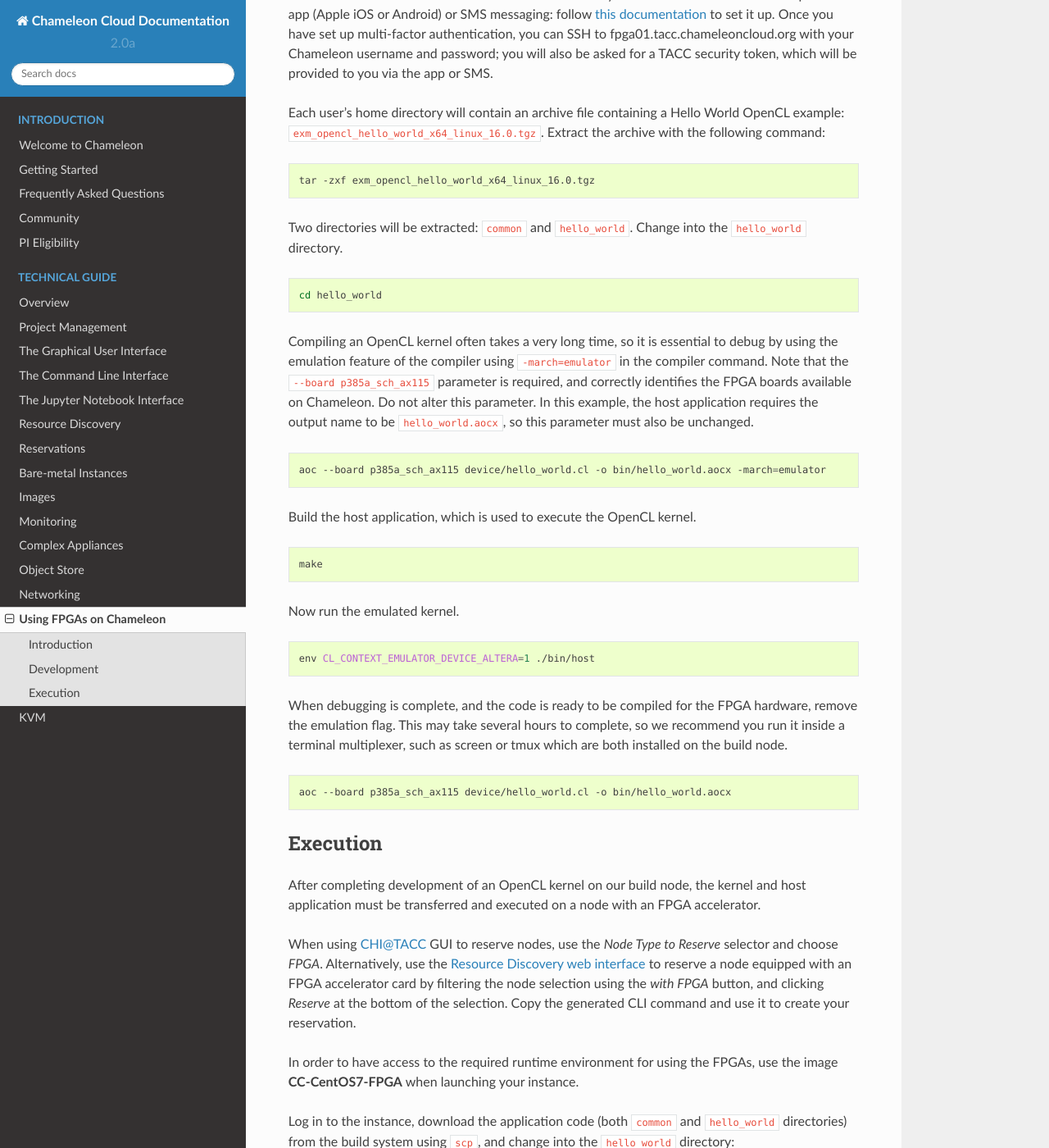
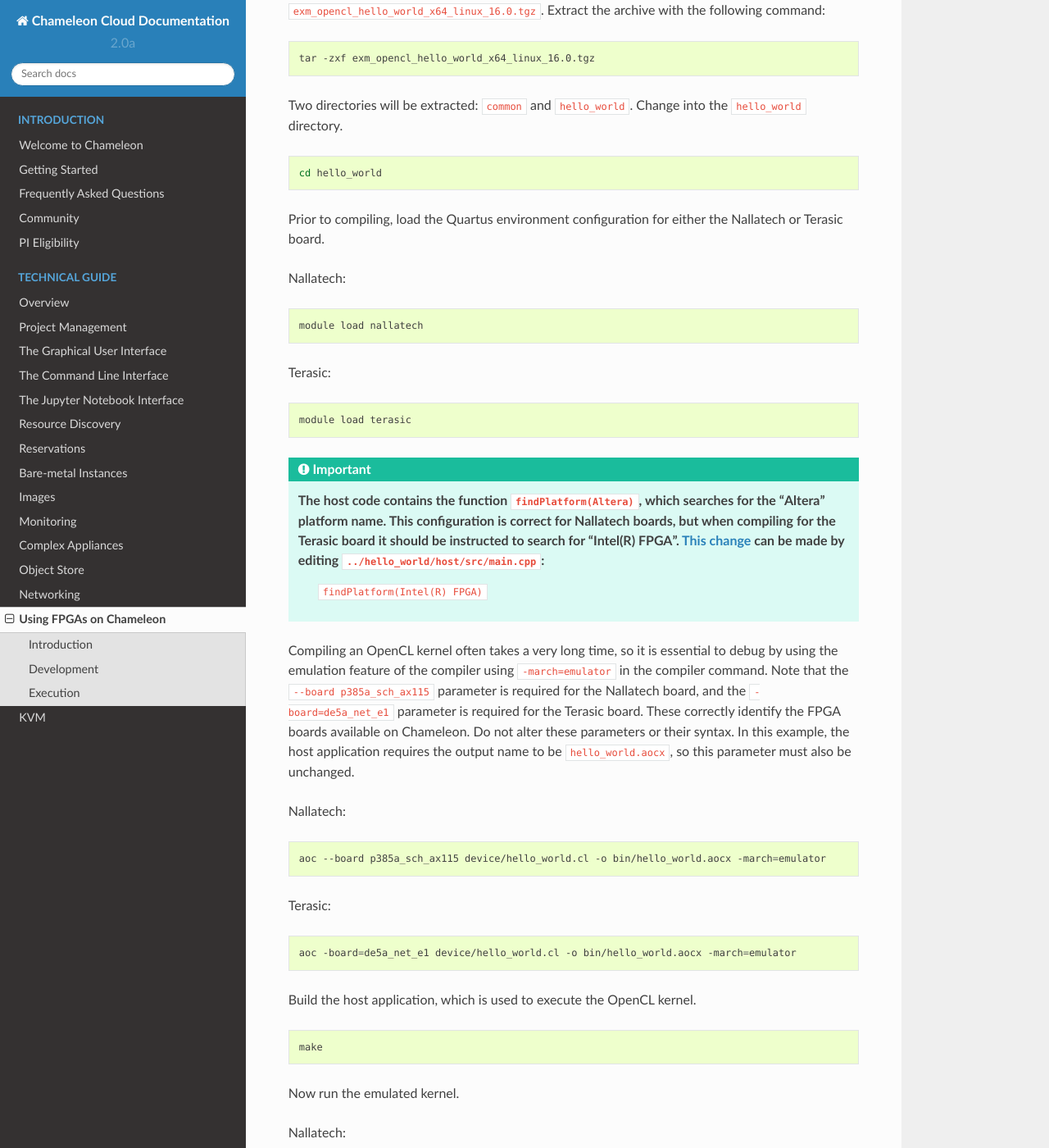
Before and after one commit to ChameleonCloud/docs, a Sphinx documentation site: the page built from source/technical/fpga.rst, in a window 1280 px wide and 1400 px high, scrolled down 1065 px. Shown: the whole window at 82% size. Built offline with Sphinx 7.4.7 and the Read the Docs theme 2.0.0, drawn with Linux system fonts in a browser that asks for light colours; some of the changed text lies outside the part shown.

Commit message:
FPGA terasic board compilation documented

```diff
--- a/source/technical/fpga.rst
+++ b/source/technical/fpga.rst
@@ -11,10 +11,6 @@ Four nodes are located at `CHI@TACC <https://chi.tacc.chameleoncloud.org>`_. Eac
 One node is located at `CHI@UC <https://chi.uc.chameleoncloud.org>`_. The node is fitted with a `Terasic DE5a-Net board <https://www.intel.com/content/www/us/en/programmable/solutions/partners/partner-profile/terasic-inc-/board/arria-10-device-family---de5a-net--fpga-development-kit.html>`_ with an `Altera Arria 10 GX 1150 FPGA <https://www.terasic.com.tw/cgi-bin/page/archive.pl?Language=English&CategoryNo=231&No=970>`_ (up to 1.5 TFlops), 4 GB DDR3 on-card memory, and four QSFP 10/40 GbE support.
 All FPGA nodes are configured to run OpenCL code, but they can be reconfigured (by a request to our `help desk <https://www.chameleoncloud.org/user/help/>`_) to run compiled designs prepared with Altera Quartus.
 
-.. important::
-   The following tutorials only apply to the FPGA nodes at `CHI@TACC <https://chi.tacc.chameleoncloud.org>`_.
-   For now, users of the UC FPGA node should compile their OpenCL codes on their workstation with a Quartus installation using their own license before uploading to the FPGA node -- in the future, we will make the compiler available on the FPGA build node.
-
 Due to export control limitations, access to the development toolchain requires verification of your user profile. This guide explains how to gain access to the development toolchain and execute code on the FPGA nodes. Briefly, the steps for building an FPGA application are:
 
 - Setup Multi-Factor Authentication for TACC Resources by following `this documentation <https://portal.tacc.utexas.edu/tutorials/multifactor-authentication>`_
@@ -26,7 +22,7 @@ ____________
 Development
 ____________
 
-Chameleon provides a build system that includes the necessary `Altera SDK for OpenCL <https://www.altera.com/products/design-software/embedded-software-developers/opencl/overview.html>`_ tools for developing kernels for use on the `Nallatech 385A cards <http://www.nallatech.com/store/pcie-accelerator-cards/nallatech-385a-arria10-1150-fpga/>`_, using the Altera Arria 10 FPGA.
+Chameleon provides a build system that includes the necessary `Altera SDK for OpenCL <https://www.altera.com/products/design-software/embedded-software-developers/opencl/overview.html>`_ tools for developing kernels for use on the `Nallatech 385A cards <http://www.nallatech.com/store/pcie-accelerator-cards/nallatech-385a-arria10-1150-fpga/>`_ and the `Terasic DE5a-Net card <https://www.intel.com/content/www/us/en/programmable/solutions/partners/partner-profile/terasic-inc-/board/arria-10-device-family---de5a-net--fpga-development-kit.html>`_, both using the Altera Arria 10 FPGA.
 
 Due to licensing requirements, you must apply for access to the FPGA build system. Submit a ticket through our help system to request access.
 
@@ -44,11 +40,37 @@ Two directories will be extracted: ``common`` and ``hello_world``. Change into t
 
    cd hello_world
 
-Compiling an OpenCL kernel often takes a very long time, so it is essential to debug by using the emulation feature of the compiler using ``-march=emulator`` in the compiler command. Note that the ``--board p385a_sch_ax115`` parameter is required, and correctly identifies the FPGA boards available on Chameleon. Do not alter this parameter. In this example, the host application requires the output name to be ``hello_world.aocx``, so this parameter must also be unchanged.
+Prior to compiling, load the Quartus environment configuration for either the Nallatech or Terasic board.
+
+Nallatech:
+
+.. code-block:: bash
+
+   module load nallatech
+
+Terasic:
+
+.. code-block:: bash
+
+   module load terasic
+
+.. important::
+   The host code contains the function ``findPlatform(Altera)``, which searches for the "Altera" platform name. This configuration is correct for Nallatech boards, but when compiling for the Terasic board it should be instructed to search for "Intel(R) FPGA". `This change <https://www.intel.com/content/www/us/en/programmable/support/support-resources/knowledge-base/solutions/fb409015.html>`_ can be made by editing ``../hello_world/host/src/main.cpp``:
+    ``findPlatform(Intel(R) FPGA)``
+
+Compiling an OpenCL kernel often takes a very long time, so it is essential to debug by using the emulation feature of the compiler using ``-march=emulator`` in the compiler command. Note that the ``--board p385a_sch_ax115`` parameter is required for the Nallatech board, and the ``-board=de5a_net_e1`` parameter is required for the Terasic board. These correctly identify the FPGA boards available on Chameleon. Do not alter these parameters or their syntax. In this example, the host application requires the output name to be ``hello_world.aocx``, so this parameter must also be unchanged.
+
+Nallatech:
 
 .. code-block:: bash
 
    aoc --board p385a_sch_ax115 device/hello_world.cl -o bin/hello_world.aocx -march=emulator
+
+Terasic:
+
+.. code-block:: bash
+
+   aoc -board=de5a_net_e1 device/hello_world.cl -o bin/hello_world.aocx -march=emulator
 
 Build the host application, which is used to execute the OpenCL kernel.
 
@@ -58,15 +80,31 @@ Build the host application, which is used to execute the OpenCL kernel.
 
 Now run the emulated kernel.
 
+Nallatech:
+
 .. code-block:: bash
 
    env CL_CONTEXT_EMULATOR_DEVICE_ALTERA=1 ./bin/host
 
-When debugging is complete, and the code is ready to be compiled for the FPGA hardware, remove the emulation flag. This may take several hours to complete, so we recommend you run it inside a terminal multiplexer, such as screen or tmux which are both installed on the build node.
+Terasic:
+
+.. code-block:: bash
+
+   env CL_CONTEXT_EMULATOR_DEVICE_INTELFPGA=1 ./bin/host
+
+When debugging is complete and the code is ready to be compiled for the FPGA hardware, remove the emulation flag. This may take several hours to complete, so we recommend you run it inside a terminal multiplexer, such as screen or tmux which are both installed on the build node.
+
+Nallatech:
 
 .. code-block:: bash
 
    aoc --board p385a_sch_ax115 device/hello_world.cl -o bin/hello_world.aocx
+
+Terasic:
+
+.. code-block:: bash
+
+   aoc -board=de5a_net_e1 device/hello_world.cl -o bin/hello_world.aocx
 
 _________
 Execution
```
Also changed, not shown: other parts of source/technical/fpga.rst (+1 -1 lines).
